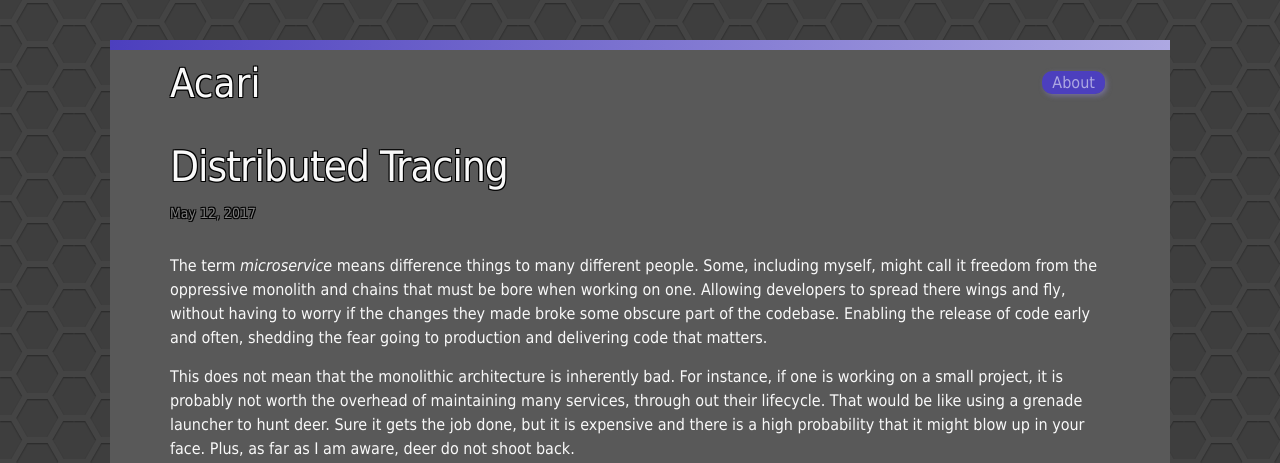
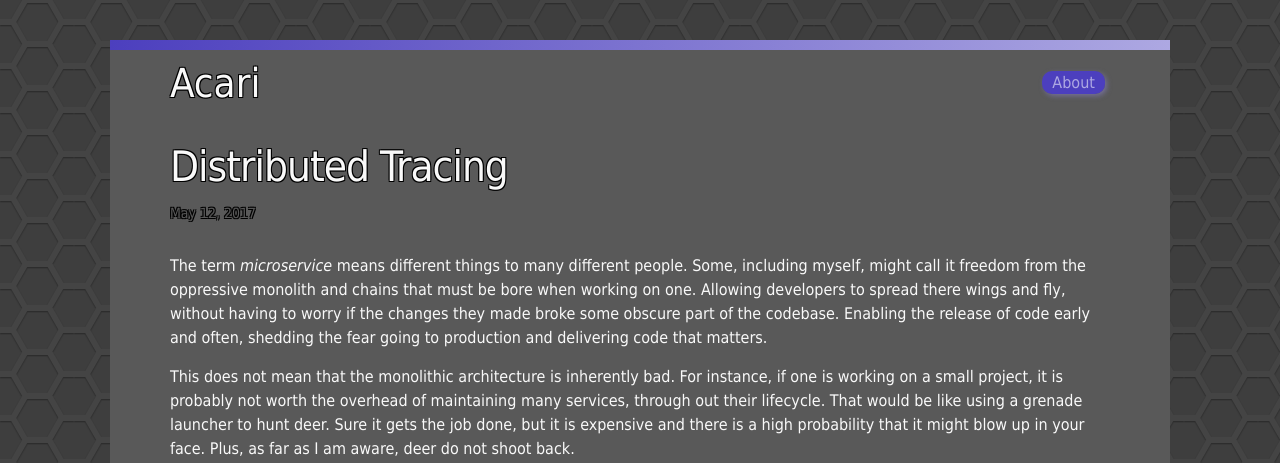
Before and after one commit to Unthrottled/blog, a Jekyll site: the page built from _posts/2017-05-12-Distributed-Tracing.md, in a window 1280 px wide. Shown: the top 463 px of the page. Built offline with Jekyll 4.4.1, drawn with Linux system fonts in a browser that asks for light colours.

Commit message:
Styles and typo.

```diff
--- a/_posts/2017-05-12-Distributed-Tracing.md
+++ b/_posts/2017-05-12-Distributed-Tracing.md
@@ -4,7 +4,7 @@
 tags: [ Spring Cloud, Zipkin, Spring Slueth, Dapper, Streams, RabbitMQ,Spring Boot, Java, Eureka, Netflix OSS, Feign Clients, Latency, SOA, Service Discovery]
 ---
 
-The term _microservice_ means difference things to many different people.
+The term _microservice_ means different things to many different people.
 Some, including myself, might call it freedom from the oppressive monolith and chains that must be bore when working on one.
 Allowing developers to spread there wings and fly, without having to worry if the changes they made broke some obscure part of the codebase.
 Enabling the release of code early and often, shedding the fear going to production and delivering code that matters.
--- a/_sass/_base.scss
+++ b/_sass/_base.scss
@@ -106,7 +106,6 @@
 
     &:hover {
         color: darken($link-color, 15%);
-        text-decoration: underline;
     }
 }
 
--- a/_sass/_layout.scss
+++ b/_sass/_layout.scss
@@ -130,20 +130,15 @@
   color: $tag-color;
   background: $tag-background; /* For browsers that do not support gradients */
   margin-right: 5px;
-  padding: {
-    left: 10px;
-    right: 10px;
-    top: 2px;
-    bottom: 2px;
-  }
-
-  &:hover {
-    background: $link-hover;
-    color: white;
-    cursor: pointer;
-  }
+  border: none;
+  padding: 10px 25px;
+  text-align: center;
+  text-decoration: none;
+  display: inline-block;
+  font-size: 16px;
+  font-weight: bold;
+  cursor: pointer;
   border-radius: 10px;
-  box-shadow: 2px 2px 5px transparentize($dropShadow, 0.5);
   line-height: $base-line-height;
   margin-bottom: 2px;
 }
@@ -272,6 +267,7 @@
   color: $post-link-color;
   display: block;
   font-size: 24px;
+  font-weight: 400;
 }
 
 /**
--- a/css/main.scss
+++ b/css/main.scss
@@ -68,7 +68,7 @@
 $post-container: $reach-light-grey;
 $tag-color: $reach-light-purple;
 $tag-background: $reach-dark-purple;
-$meta-color: $grey-color;
+$meta-color: $reach-diamond-dark-grey;
 $text-color:       #111;
 $background-color: $reach-dark-grey;
 $post-color:       orange;
```
